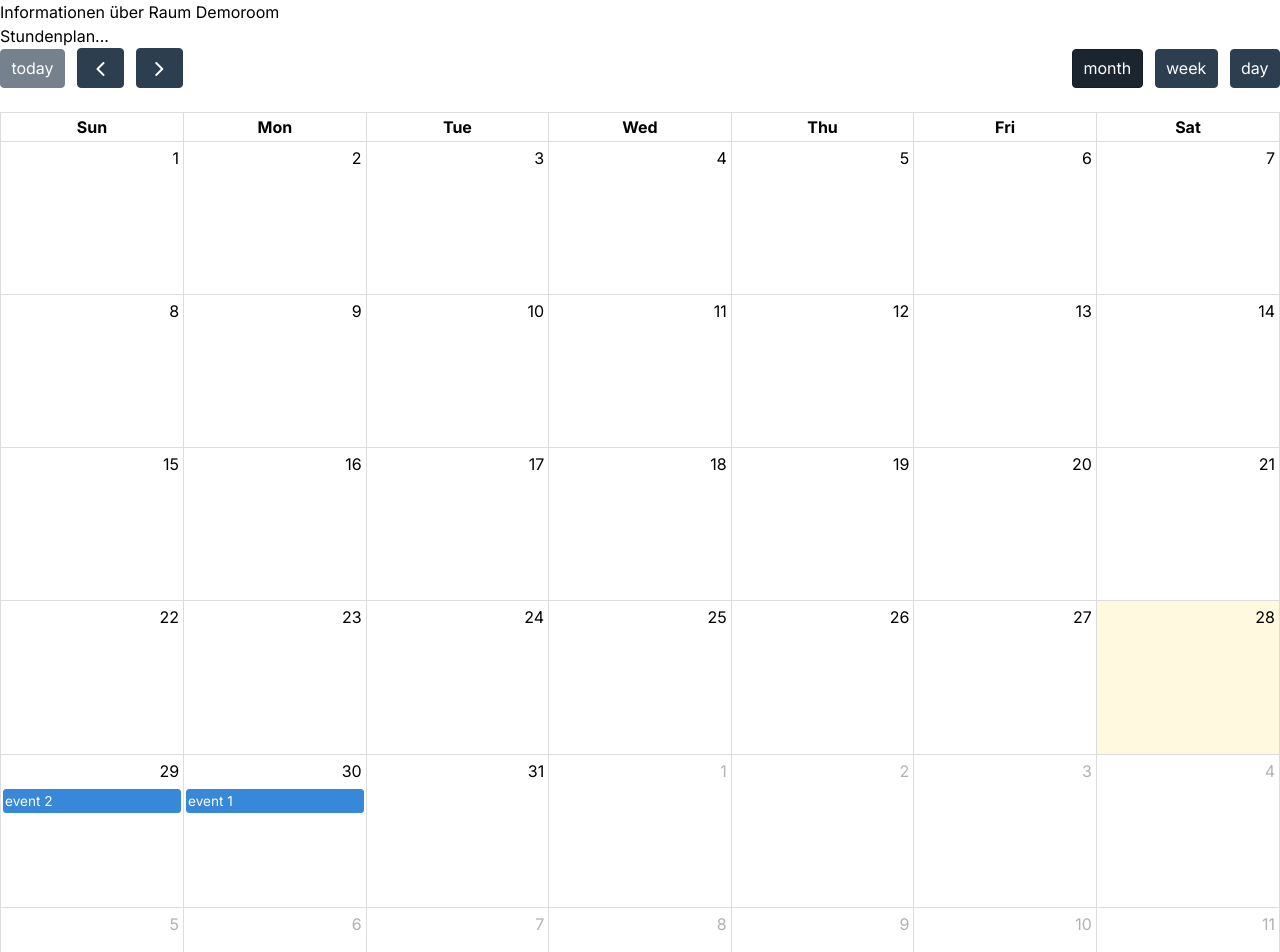
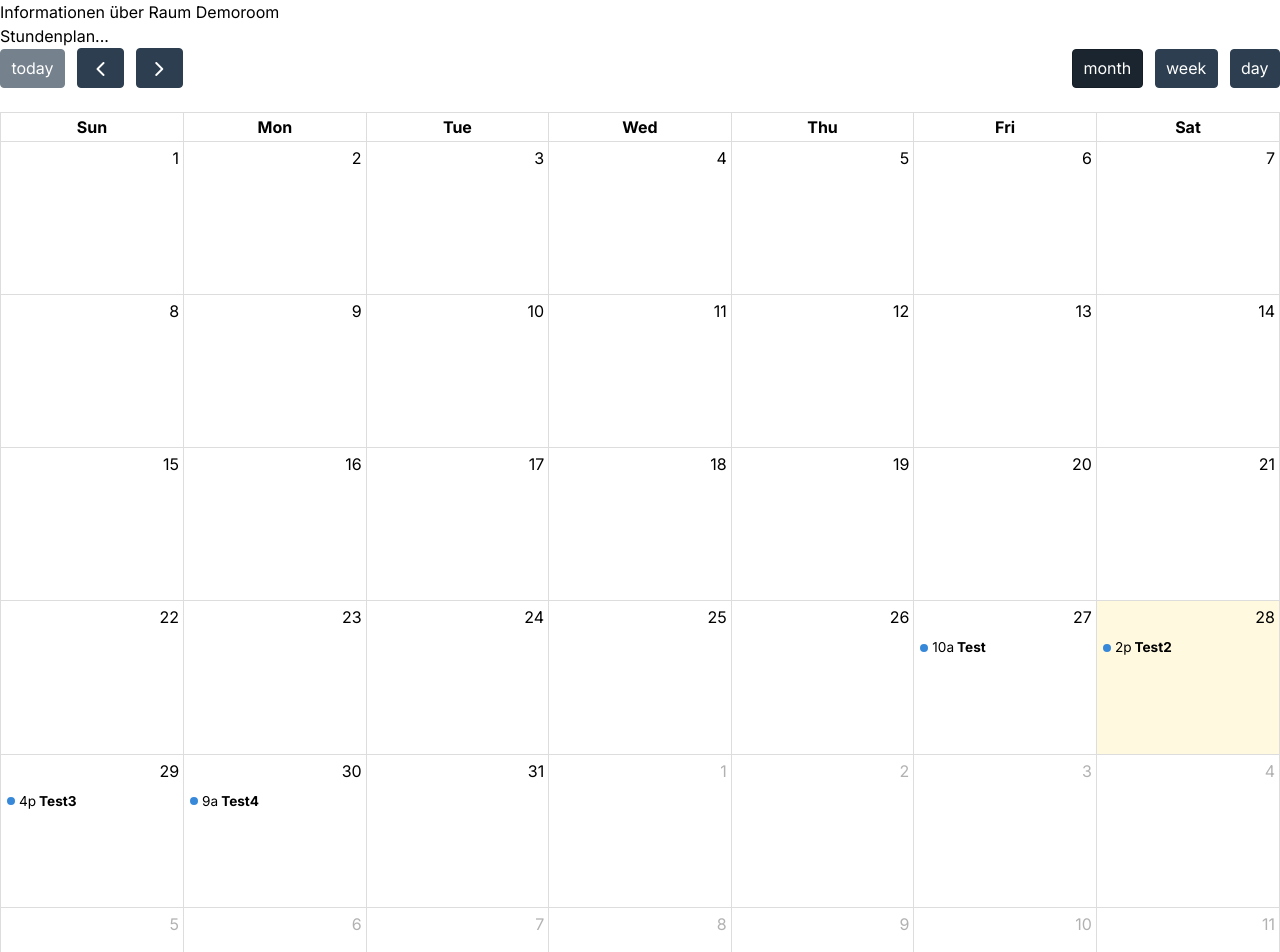
Before and after one commit to EDAG-Hackathon/Hackathon2023, a Next.js app in the folder frontend/: page /organisations/1/buildings/1/rooms/1 in a window 1280 px wide. Shown: the top 952 px of the page. Built offline with nearby package versions, Linux system fonts and the light colour scheme; no server answers.

Commit message:
define calendar type

```diff
--- a/frontend/src/app/organisations/[organisationId]/buildings/[buildingId]/rooms/[roomId]/calendar.tsx
+++ b/frontend/src/app/organisations/[organisationId]/buildings/[buildingId]/rooms/[roomId]/calendar.tsx
@@ -5,12 +5,54 @@ import interactionPlugin from "@fullcalendar/interaction";
 import { CreateEditEventDialog } from "./create-edit-event-dialog";
 import { Room } from "./page";
 
+type Appointment = {
+  id: string;
+  title: string;
+  start: Date;
+  end: Date;
+  editable: boolean;
+  extendedProps: {
+    temperature: number;
+    ventilation: boolean;
+  };
+};
+
 export function Calendar(params: { selectedRoom: Room }) {
   const [isModalOpen, setIsModalOpen] = useState(false);
 
-  const [events, setEvents] = useState([
-    { title: "event 1", date: "2023-10-30" },
-    { title: "event 2", date: "2023-10-29" },
+  const [events, setEvents] = useState<Appointment[]>([
+    {
+      id: "1",
+      title: "Test",
+      start: new Date("2023-10-27T10:00:00"),
+      end: new Date("2023-10-27T12:00:00"),
+      editable: false,
+      extendedProps: { temperature: 20, ventilation: true },
+    },
+    {
+      id: "2",
+      title: "Test2",
+      start: new Date("2023-10-28T14:00:00"),
+      end: new Date("2023-10-28T15:00:00"),
+      editable: false,
+      extendedProps: { temperature: 18, ventilation: false },
+    },
+    {
+      id: "3",
+      title: "Test3",
+      start: new Date("2023-10-29T16:00:00"),
+      end: new Date("2023-10-29T18:00:00"),
+      editable: false,
+      extendedProps: { temperature: 20, ventilation: true },
+    },
+    {
+      id: "4",
+      title: "Test4",
+      start: new Date("2023-10-30T09:00:00"),
+      end: new Date("2023-10-30T10:00:00"),
+      editable: false,
+      extendedProps: { temperature: 20, ventilation: false },
+    },
   ]);
 
   function handleSelect() {
@@ -29,7 +71,6 @@ export function Calendar(params: { selectedRoom: Room }) {
         onClose={handleModalClose}
       />
       <FullCalendar
-        editable
         selectable
         events={events}
         select={handleSelect}
```
